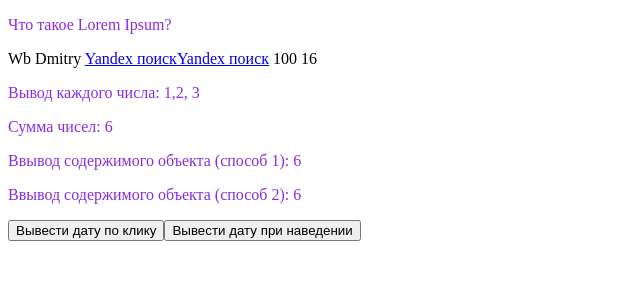
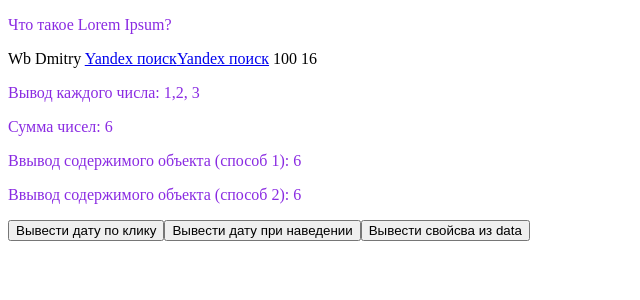
Before and after one commit to WbDmitry/vue3-training, a Vue app: page / in a window 1280 px wide. Shown: the top 300 px of the page, without its empty margins (0-640 px from the left). Built offline with nearby package versions, Linux system fonts and the light colour scheme.

Commit message:
Добавил вывод текста в алерт из data по нажатии на кнопку

```diff
--- a/src/App.vue
+++ b/src/App.vue
@@ -17,6 +17,9 @@ export default {
 		getCurrentDate: function () {
 			let currentDate = new Date();
 			alert(currentDate)
+		},
+		getUserInfo: function () {
+			alert(`User: ${this.lastName}.${this.firstName}`)
 		}
 	}
 }
@@ -37,6 +40,7 @@ export default {
 	{{ getCurrentDate() }}
 	<button @click="getCurrentDate">Вывести дату по клику</button>
 	<button @mouseover="getCurrentDate">Вывести дату при наведении</button>
+	<button @click="getUserInfo">Вывести свойсва из data</button>
 </template>
 
 <style>
```
